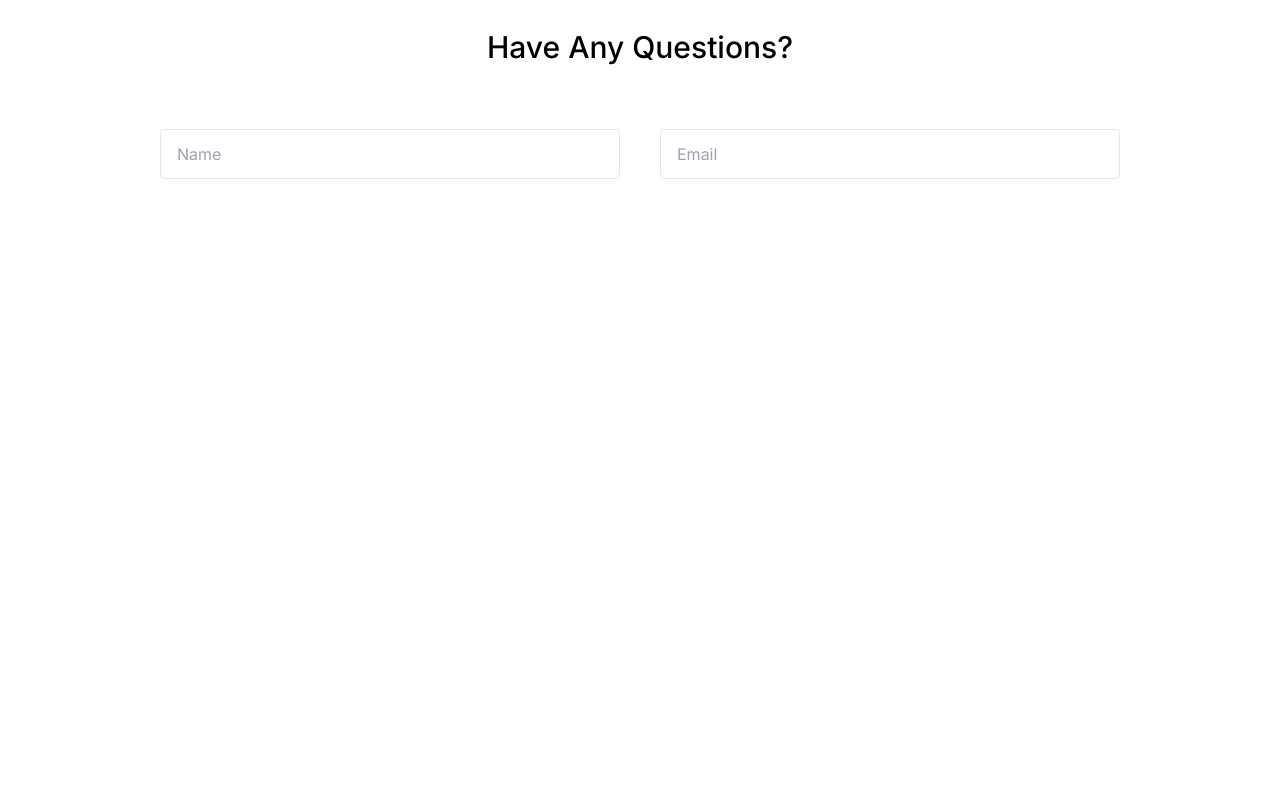
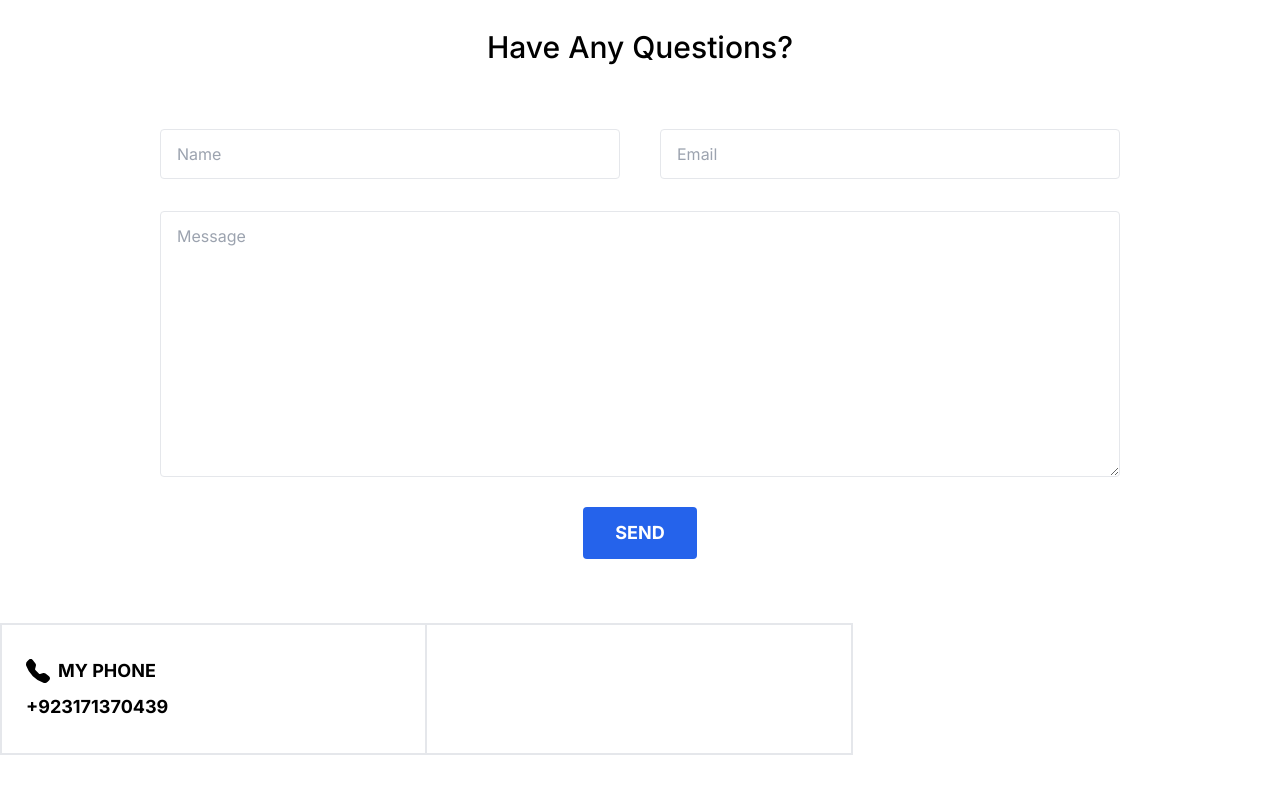
Before and after one commit to ahsanali7893/Portfolio, a Next.js app: page / in a window 1280 px wide. Shown: the part 3156-3949 px from the top of the page. Before the commit the page ends 3415 px from the top, so only its background shows below. Built offline with nearby package versions, Linux system fonts and the light colour scheme.

Commit message:
initial changes

```diff
--- a/src/components/Contact/page.tsx
+++ b/src/components/Contact/page.tsx
@@ -1,4 +1,5 @@
 import React from "react";
+import { BsFillTelephoneFill } from "react-icons/bs";
 
 type Props = {};
 
@@ -18,7 +19,22 @@ const Contact = (props: Props) => {
                 <input className="mr-3 w-full rounded border border-gray-200 px-4 py-3 font-body text-black md:w-1/2 lg:mr-5" type="text" placeholder="Name" id="name"/>
                 <input className="mt-6 w-full rounded border border-gray-200 px-4 py-3 font-body md:ml-3 md:mt-0 text-black md:w-1/2 lg:ml-5" type="text" placeholder="Email" id="email"/>
             </div>
+            <textarea className="mt-6 w-full rounded border border-gray-200 px-4 py-3 font-body text-black md:mt-8" placeholder="Message" id="message" cols={30} rows={10}></textarea>
+            <button className="mt-6 mx-auto flex items-center justify-center rounded bg-blue-600 px-8 py-3 font-header text-lg font-bold uppercase text-white hover:bg-gray-50">Send</button>
         </form>
+        <div className="flex flex-col pt-16 lg:flex-row">
+          <div className="w-full border-l-2 border-t-2 border-r-2 border-b-2 border-grey-60 px-6 py-6 sm:py-8 lg:w-1/3">
+            <div className="flex items-center">
+              <BsFillTelephoneFill className="text-2xl text-grey-40"/>
+              <p className="pl-2 font-body font-bold uppercase text-grey-40 lg:text-lg">My Phone</p>
+
+            </div>
+            <p className="pt-2 text-left font-body font-bold text-primary lg:text-lg">+923171370439</p>
+          </div>
+          <div className="w-full border-l-2 border-t-0 border-r-2 border-b-2 border-grey-60 px-6 py-6 sm:py-8 lg:w-1/3 lg:border-l-0 lg:border-t-2">
+            <div className="flex items-center"></div>
+          </div>
+        </div>
       </div>
     </section>
   );
```
